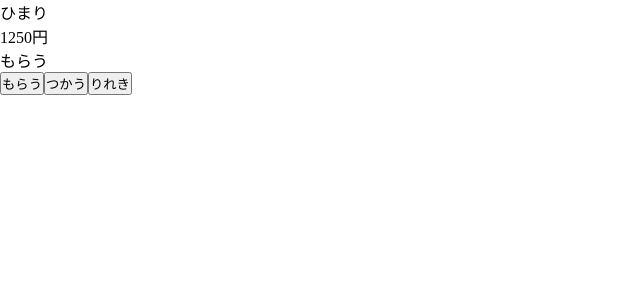
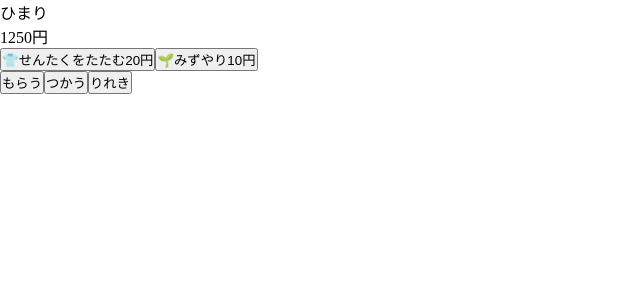
Before and after one commit to Yanko54/pokke, a React (Vite) app: page / in a window 1280 px wide. Shown: the top 300 px of the page, without its empty margins (0-640 px from the left). Built offline with nearby package versions, Linux system fonts and the light colour scheme.

Commit message:
TemplateCardコンポーネント作成・IncomePageに表示

```diff
--- a/src/App.tsx
+++ b/src/App.tsx
@@ -1,6 +1,6 @@
-import { Header } from './components/Header';
-import { Balance } from './components/Balance';
-import { FooterNav } from './components/FooterNav';
+import { Header } from './components/Header/Header';
+import { Balance } from './components/Balance/Balance';
+import { FooterNav } from './components/FooterNav/FooterNav';
 import { useState } from 'react';
 import type { FooterTab } from './types/footerTab';
 import { IncomePage } from './pages/IncomePage';
--- /dev/null
+++ b/src/components/TemplateCard/TemplateCard.tsx
@@ -0,0 +1,15 @@
+import type { Template } from '../../types/template';
+
+type TemplateCardProps = {
+  template: Template;
+};
+
+export const TemplateCard = ({ template }: TemplateCardProps) => {
+  return (
+    <button>
+      <span>{template.icon}</span>
+      <span>{template.memo}</span>
+      <span>{template.amount}円</span>
+    </button>
+  );
+};
--- a/src/pages/IncomePage.tsx
+++ b/src/pages/IncomePage.tsx
@@ -1,3 +1,31 @@
+import { TemplateCard } from '../components/TemplateCard/TemplateCard';
+import type { Template } from '../types/template';
+
+const incomeTemplates: Template[] = [
+  {
+    id: '1',
+    type: 'income',
+    icon: '👕',
+    memo: 'せんたくをたたむ',
+    amount: 20,
+    order: 1,
+  },
+  {
+    id: '2',
+    type: 'income',
+    icon: '🌱',
+    memo: 'みずやり',
+    amount: 10,
+    order: 2,
+  },
+];
+
 export const IncomePage = () => {
-  return <main>もらう</main>;
+  return (
+    <main>
+      {incomeTemplates.map((template) => (
+        <TemplateCard key={template.id} template={template} />
+      ))}
+    </main>
+  );
 };
--- /dev/null
+++ b/src/types/template.ts
@@ -0,0 +1,12 @@
+export type TransactionType =
+  | 'income'
+  | 'expense';
+
+  export type Template = {
+    id: string,
+    type: TransactionType;
+    icon: string;
+    memo: string | null;
+    amount: number;
+    order: number;
+  };
```
Also changed, not shown: src/components/Balance/Balance.module.css (renamed from src/components/Balance.module.css), src/components/Balance/Balance.tsx (renamed from src/components/Balance.tsx), src/components/FooterNav/FooterNav.module.css (renamed from src/components/FooterNav.module.css), src/components/FooterNav/FooterNav.tsx (renamed from src/components/FooterNav.tsx), src/components/Header/Header.module.css (renamed from src/components/Header.module.css), src/components/Header/Header.tsx (renamed from src/components/Header.tsx), src/components/TemplateCard/TemplateCard.module.css (added).
